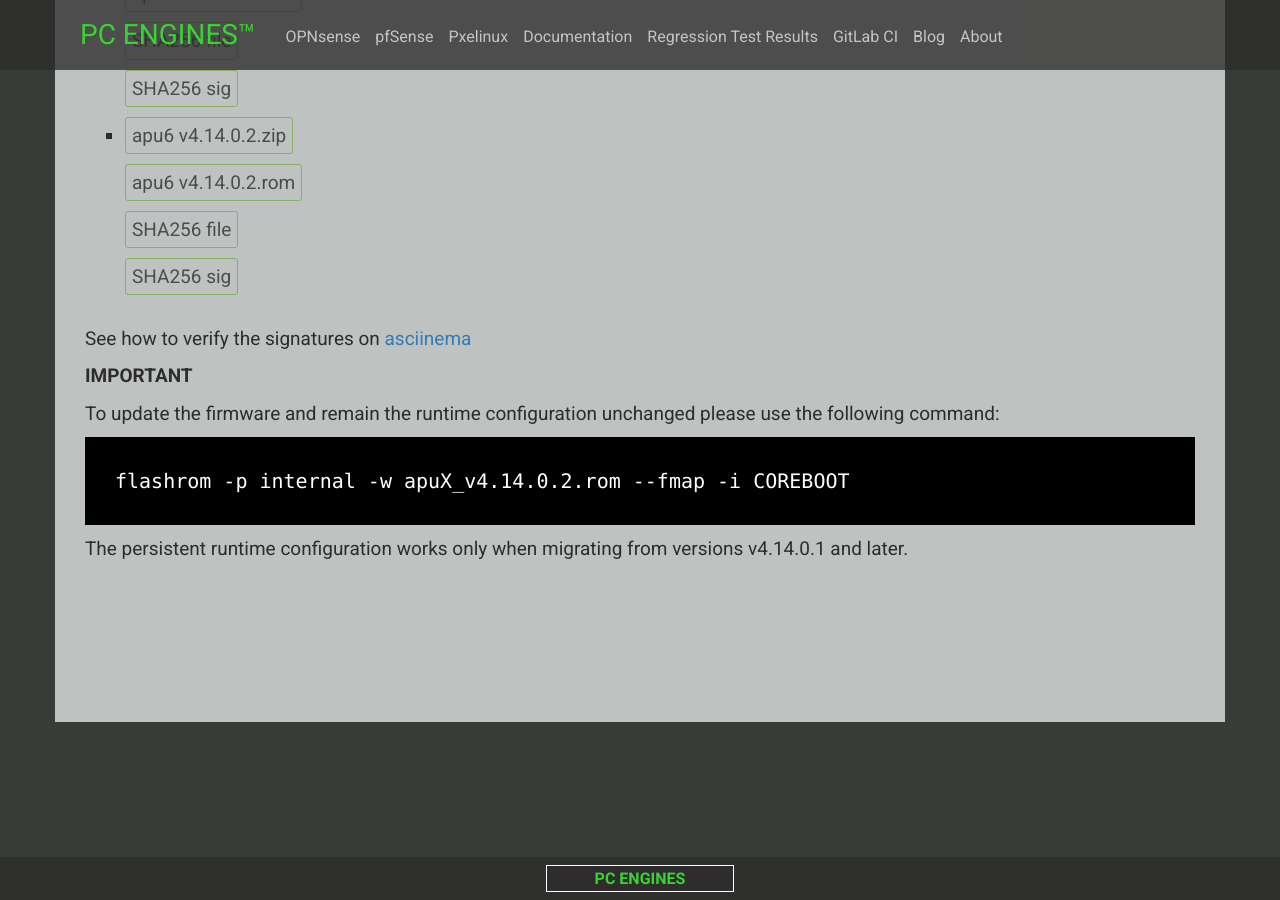
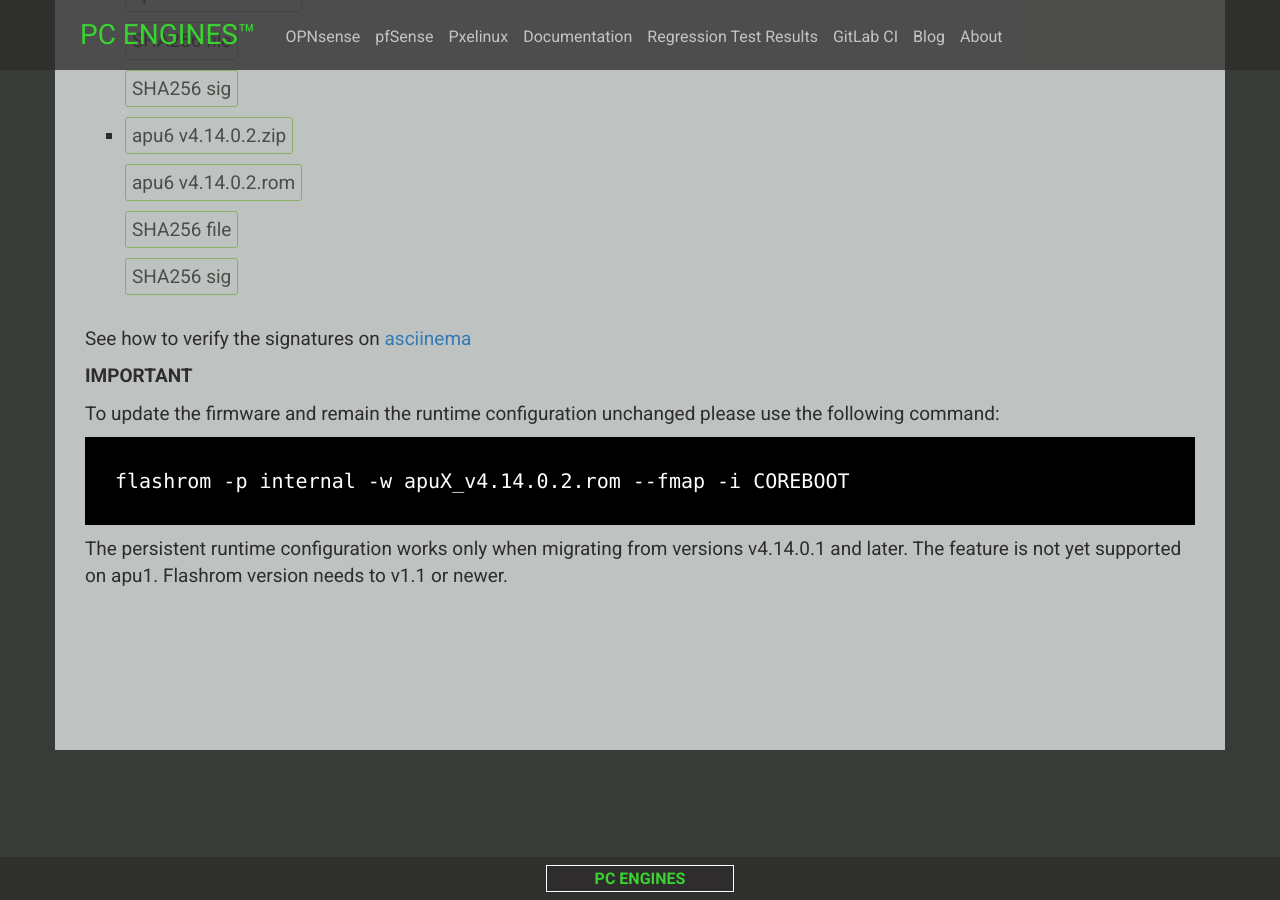
Before and after one commit to pcengines/pcengines.github.io, a Jekyll site: the page built from _posts/2021-06-30-PC-Engines-Firmware-v4-14-0-2.md, in a window 1280 px wide and 900 px high, scrolled down 4560 px. Built offline with Jekyll 4.4.1, drawn with Linux system fonts in a browser that asks for light colours; nearby versions of some CDN libraries; some web fonts are replaced.

Commit message:
_posts/2021-06-30-PC-Engines-Firmware-v4-14-0-2.md: add notice for flashrom and apu1
Signed-off-by: Michał Żygowski <michal.zygowski@3mdeb.com>

````diff
--- a/_posts/2021-06-30-PC-Engines-Firmware-v4-14-0-2.md
+++ b/_posts/2021-06-30-PC-Engines-Firmware-v4-14-0-2.md
@@ -140,4 +140,5 @@
 ```
 
 The persistent runtime configuration works only when migrating from versions
-v4.14.0.1 and later.
+v4.14.0.1 and later. The feature is not yet supported on apu1. Flashrom version
+needs to v1.1 or newer.
````
